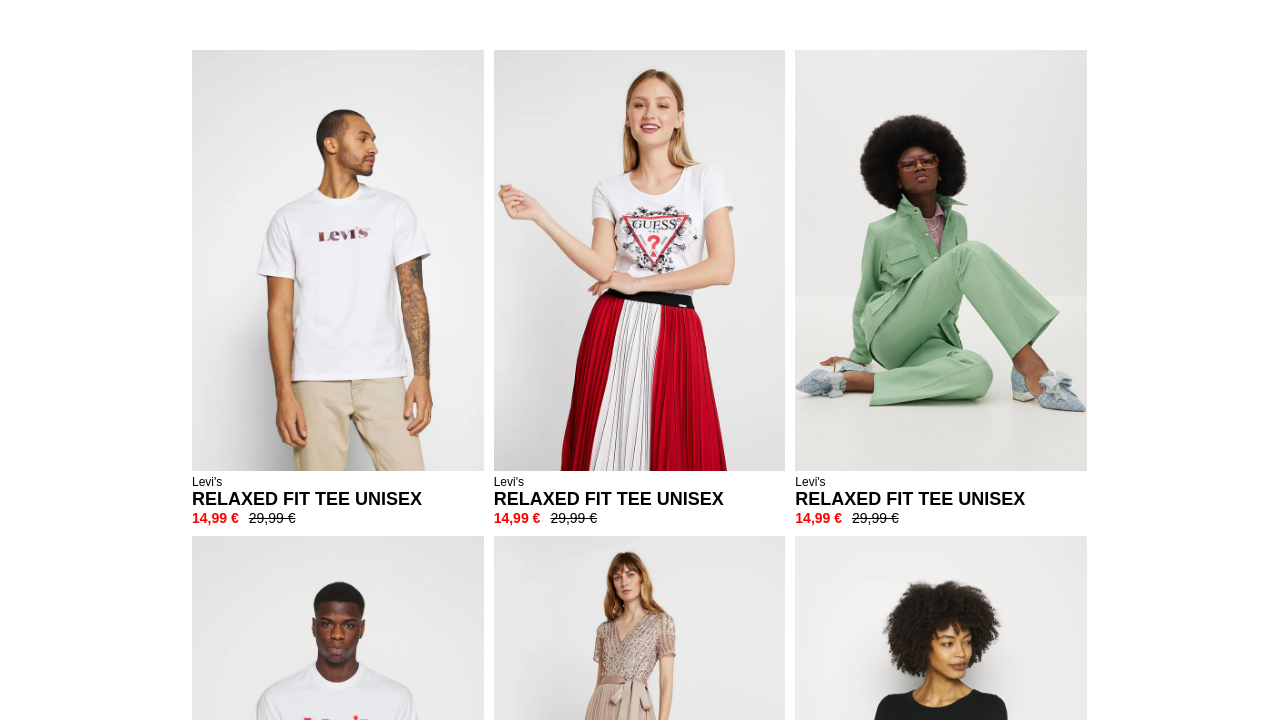
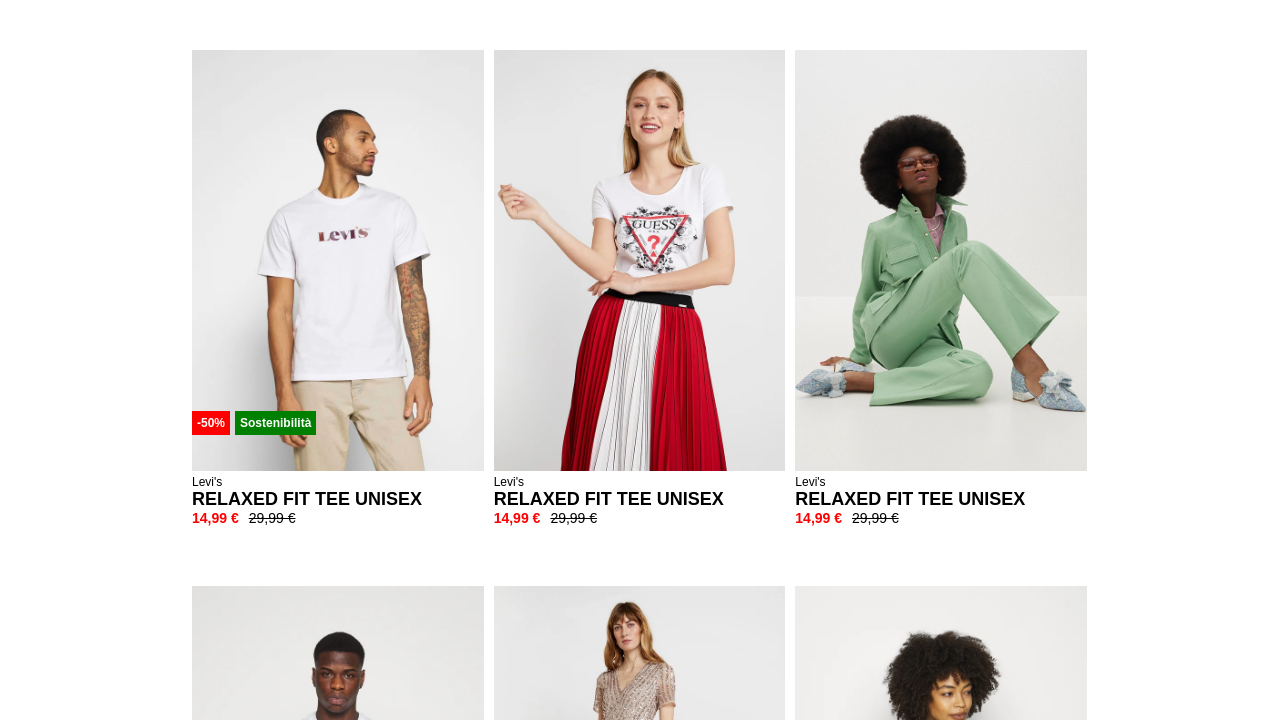
Before and after one commit to giuseppegenovatp/html-css-boolando, a plain HTML site: page index.html in a window 1280 px wide. Shown: the part 80-800 px from the top of the page. Drawn offline with Linux system fonts and the light colour scheme.

Commit message:
fix: fix structure html add style css for product

```diff
--- a/css/style.css
+++ b/css/style.css
@@ -103,6 +103,8 @@
 
 .container-product {
     width: calc(100% / 3 - 7px);
+    margin-bottom: 50px;
+
 }
 
 .container_price {
@@ -112,14 +114,41 @@
 
 .container-product img {
     width: 100%;
-    background-position: cover;
 }
 
 .text-product {
     display: flex;
     flex-direction: column;
 }
+
+.box_img {
+    position: relative;
+}
 /* /INIO MAIN PAGINA */
+
+.offer {
+    display: flex;
+    gap: 5px;
+    position: absolute;
+    bottom: 40px;
+}
+
+
+.offer > div {
+    padding: 5px;
+    font-weight: bold;
+    font-size: 12px;
+    color: white;
+}
+
+.sconto {
+    background-color:red;
+}
+
+.sostenibilita {
+    background-color:green;
+}
+
 
 
 /* INIZIO FOOTER PAGINA */
--- a/index.html
+++ b/index.html
@@ -40,7 +40,13 @@
     <!-- MAIN della pagina -->
     <main class="container">
             <div class="container-product">
-                <img src="img/1.webp" alt="Modello numero 1">
+                <div class="box_img">
+                    <img src="img/1.webp" alt="Modello numero 1">
+                    <div class="offer">
+                        <div class="sconto">-50%</div>
+                        <div class="sostenibilita">Sostenibilità</div>
+                    </div>
+                </div>
                 <div class="text-product">
                     <span class="brand_product">Levi's</span>
                     <span class="title_product">Relaxed fit tee unisex</span>
```
